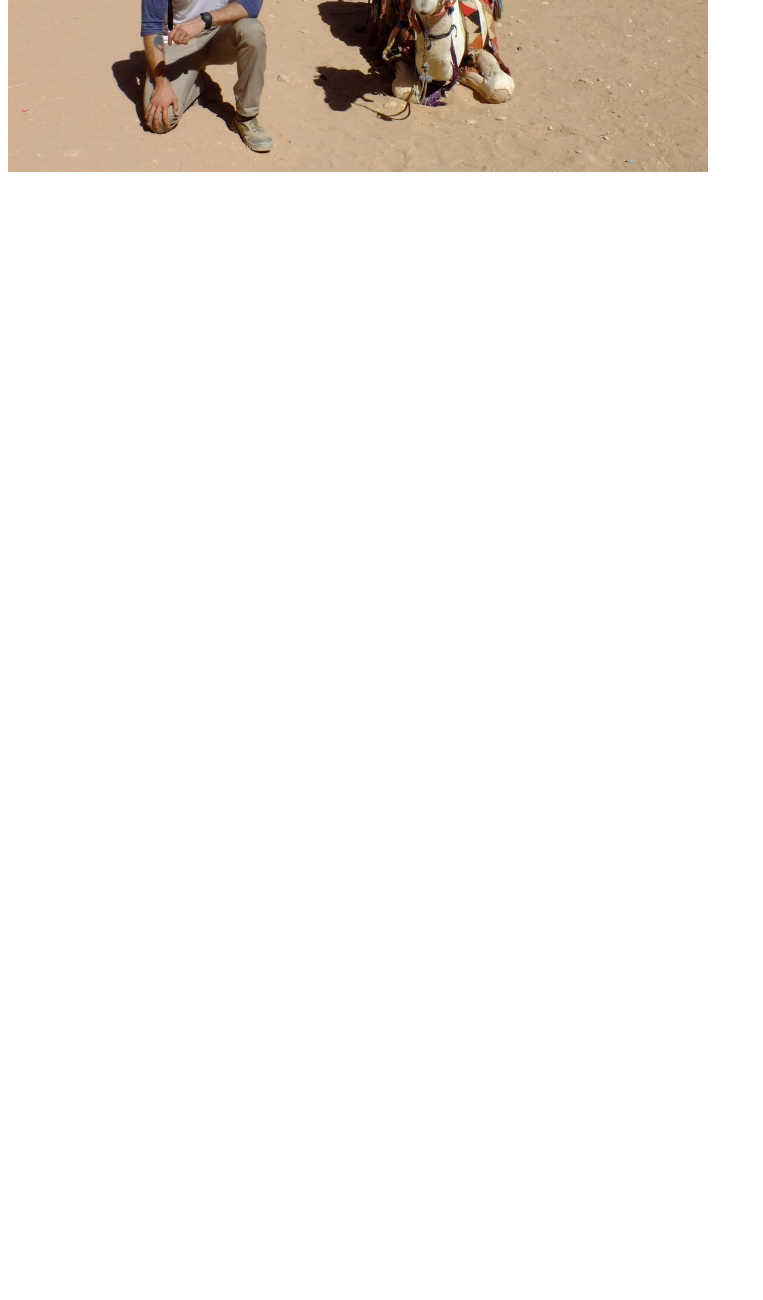
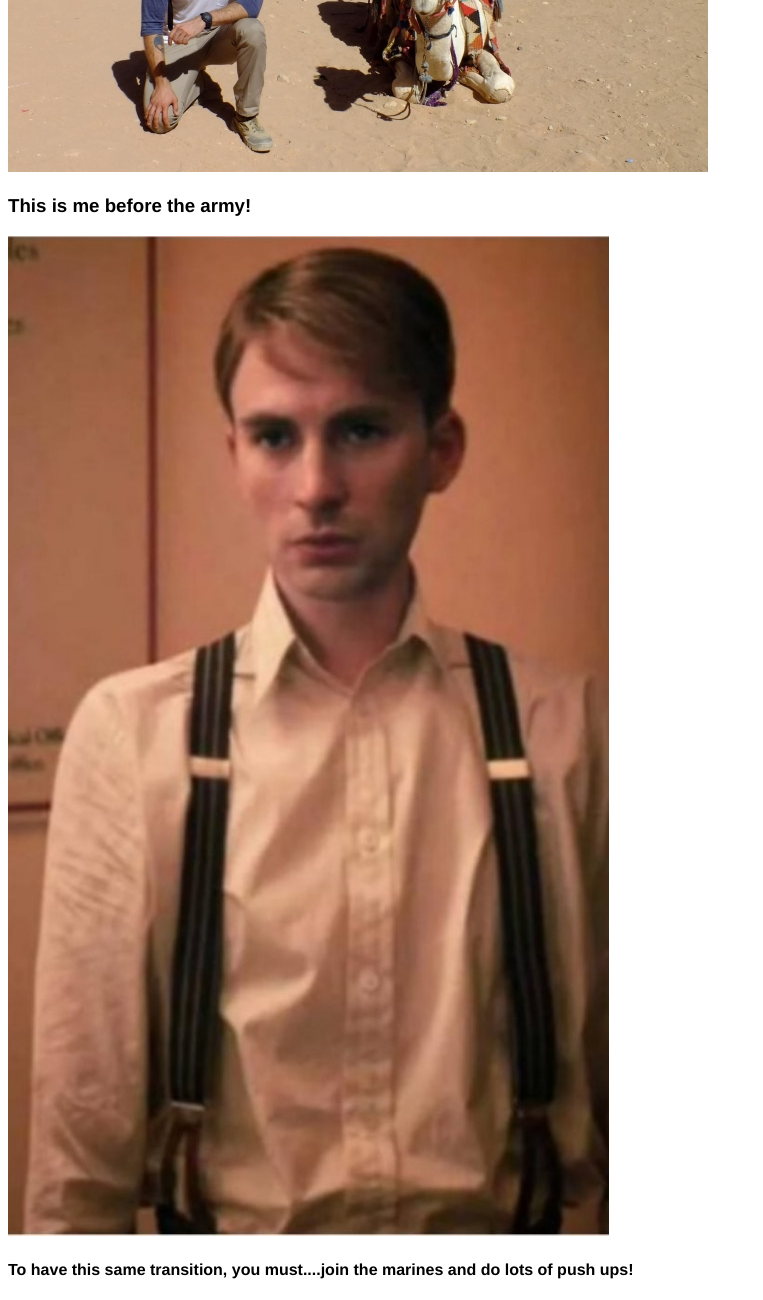
Before and after one commit to jr1784/about-jory, a plain HTML site: page index.html in a window 1280 px wide. Shown: the part 459-1759 px from the top of the page, without its empty margins (0-763 px from the left). Before the commit the page ends 800 px from the top, so only its background shows below. Drawn offline with Linux system fonts and the light colour scheme.

Commit message:
Added jorybeforearmy.jpg edited index.html

```diff
--- a/index.html
+++ b/index.html
@@ -6,7 +6,7 @@
         <title>About Jory</title>
 </head>
     <body>
-        <h1>This page is about me.</h1>
+        <h1>This page is about a real American Hero.</h1>
         <h2>My name is Jory:</h2>
         <ul>
 
@@ -15,5 +15,13 @@
             <li>I have deployed twice, once to Afghanistan and the second to Jordan, Turkey and Syria.</li>
         </ul>
         <img src="12162214_10153007886157522_463425706_o.jpg" alt="jory in petra with camel">
+
+   <div>
+    <h3>This is me before the army!</h3>
+    <img src="jorybeforearmy.jpg" alt="jory before the army">
+   </div>
+    <div>
+        <h4>To have this same transition, you must....join the marines and do lots of push ups!</h4>
+    </div>
     </body>
 </html>
```
Also changed, not shown: jorybeforearmy.jpg (added).
